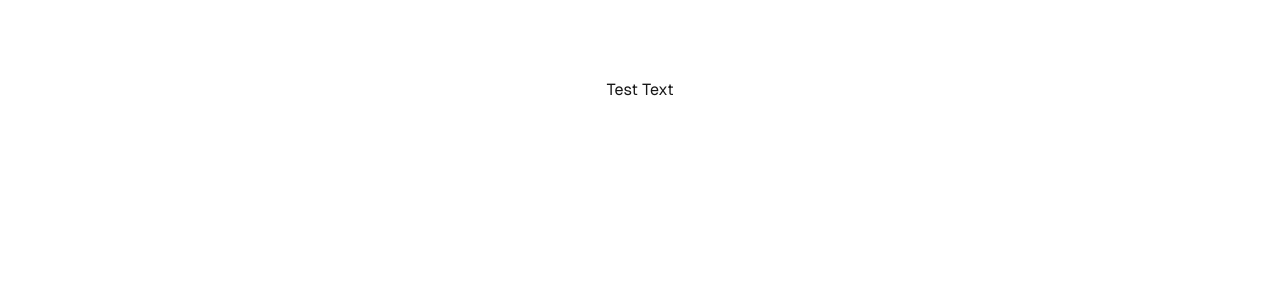
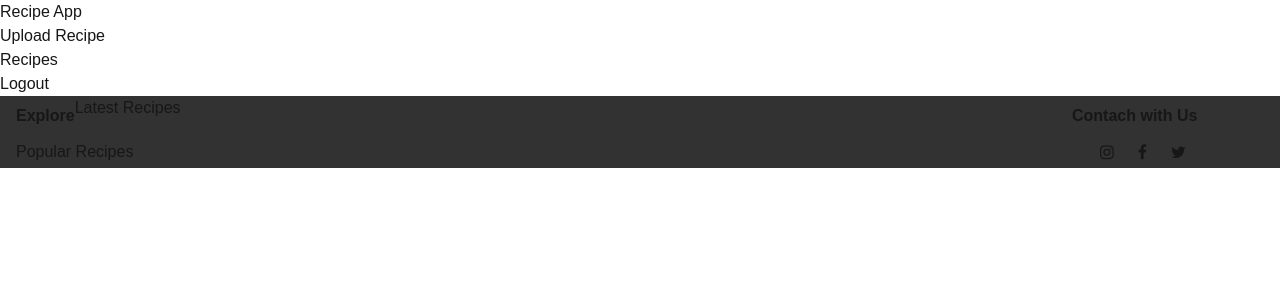
Before and after one commit to eric1anderson/Recipe-Generation-Social-Media, a Next.js app in the folder frontend/: page / in a window 1280 px wide. Shown: the top 300 px of the page. Built offline with nearby package versions, Linux system fonts and the light colour scheme.

Commit message:
Add Navbar and Footer Scratch

```diff
--- /dev/null
+++ b/frontend/app/components/Footer/Footer.css
@@ -0,0 +1,52 @@
+#footer-container {
+    width: 100%;
+    margin: 0 auto;
+    background-color: #323232;
+    display: flex;
+    justify-content: space-between;
+}
+
+#footer-left {
+    width: 15%;
+    display: flex;
+    flex-wrap: wrap;
+    margin: 0 1rem;
+}
+
+#footer-right {
+    width: 15%;
+    display: flex;
+    flex-wrap: wrap;
+    margin: 0 1rem;
+}
+
+#social-container {
+    display: flex;
+    justify-content: space-around;
+    margin: 0 1rem;
+}
+
+.social-icon {
+    font-size: 3rem;
+    margin: 0.5rem 0.75rem;
+}
+
+.footer-title {
+    font-size: medium;
+    font-weight: bold;
+    margin: 0.5rem 0;
+}
+
+@media only screen and (max-width: 500px) {
+    #links-container {
+        width: 100%;
+        margin: 0 auto;
+    }
+
+    #social-container {
+        display: flex;
+        justify-content: space-around;
+        margin: 1rem auto 0 auto;
+        padding: 1rem;
+    }
+}
--- /dev/null
+++ b/frontend/app/components/Footer/Footer.jsx
@@ -0,0 +1,37 @@
+import './Footer.css'
+
+const Footer = () => {
+    return (
+        <div id="footer-container">
+            <div id="footer-left">
+                <h3 className='footer-title'>Explore</h3>
+                <span>Latest Recipes</span>
+                <span>Popular Recipes</span>
+            </div>
+            <div id="footer-right">
+                <h3 className='footer-title'>Contach with Us</h3>
+                {/* Instagram Page */}
+                <div id="social-container">
+                    <a
+                        href="https://www.instagram.com/kyle990987/"
+                        className='fa fa-instagram social-icon'
+                    ></a>
+
+                    {/* Facebook Page */}
+                    <a
+                        href="https://www.facebook.com/kyle.wen.12"
+                        className='fa fa-facebook social-icon'
+                    ></a>
+
+                    {/* Twitter Page */}
+                    <a
+                        href="https://www.facebook.com/kyle.wen.12"
+                        className='fa fa-twitter social-icon'
+                    ></a>
+                </div>
+            </div>
+        </div>
+    )
+}
+
+export default Footer
--- /dev/null
+++ b/frontend/app/components/Navbar/Navbar.jsx
@@ -0,0 +1,18 @@
+const Navbar = () => {
+    return (
+        <nav>
+            <div>
+                <span>Recipe App</span>
+            </div>
+            <div>
+                <ul>
+                    <li><a>Upload Recipe</a></li>
+                    <li><a>Recipes</a></li>
+                    <li><a>Logout</a></li>
+                </ul>
+            </div>
+        </nav>
+    )
+}
+
+export default Navbar
--- a/frontend/app/globals.css
+++ b/frontend/app/globals.css
@@ -9,8 +9,8 @@
 
 @media (prefers-color-scheme: dark) {
   :root {
-    --background: #0a0a0a;
-    --foreground: #ededed;
+    --background: #000000;
+    --foreground: #e5e7eb;
   }
 }
 
@@ -18,6 +18,8 @@ body {
   color: var(--foreground);
   background: var(--background);
   font-family: Arial, Helvetica, sans-serif;
+  margin: 0;
+  box-sizing: border-box;
 }
 
 @layer utilities {
--- a/frontend/app/layout.tsx
+++ b/frontend/app/layout.tsx
@@ -25,6 +25,10 @@ export default function RootLayout({
 }>) {
   return (
     <html lang="en">
+      <head>
+        {/* <!-- Icon CDN --> */}
+        <link rel="stylesheet" href="https://cdnjs.cloudflare.com/ajax/libs/font-awesome/4.7.0/css/font-awesome.min.css" />
+      </head>
       <body
         className={`${geistSans.variable} ${geistMono.variable} antialiased`}
       >
--- a/frontend/app/page.tsx
+++ b/frontend/app/page.tsx
@@ -1,9 +1,10 @@
 import Image from "next/image";
+import AdminPage from "./pages/AdminPage"
 
 export default function Home() {
   return (
-    <div className="grid grid-rows-[20px_1fr_20px] items-center justify-items-center min-h-screen p-8 pb-20 gap-16 sm:p-20 font-[family-name:var(--font-geist-sans)]">
-      <div>Test Text</div>
-    </div>
+      <div>
+        <AdminPage />
+      </div>
   );
 }
--- /dev/null
+++ b/frontend/app/pages/AdminPage.jsx
@@ -0,0 +1,13 @@
+import Navbar from "../components/Navbar/Navbar"
+import Footer from "../components/Footer/Footer"
+
+const AdminPage = () => {
+    return (
+        <div>
+            <Navbar />
+            <Footer />
+        </div>
+    )
+}
+
+export default AdminPage;
```
Also changed, not shown: frontend/app/components/Navbar/Navbar.css (added), 1 other file (tests, documents, lock files or other folders).
